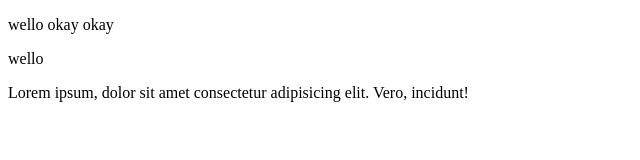
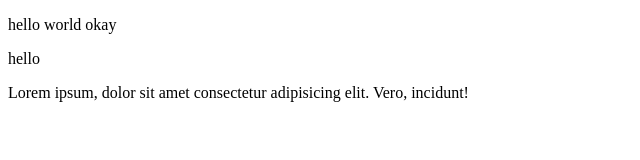
Before and after one commit to FullyAngozi/lokuri.com, a plain HTML site: page index.html in a window 1280 px wide. Shown: the full height of the page, 0-640 px from the left. Drawn offline with Linux system fonts and the light colour scheme.

```diff
--- a/index.html
+++ b/index.html
@@ -8,9 +8,9 @@
     <link rel="stylesheet" href="/dist/css/style.css">
 </head>
 <body>
-    <P>wello okay okay</P>
+    <P>hello world okay</P>
 
-    <P>wello</P>
+    <P>hello</P>
     <p>Lorem ipsum, dolor sit amet consectetur adipisicing elit. Vero, incidunt!</p>
 </body>
 </html>
```
